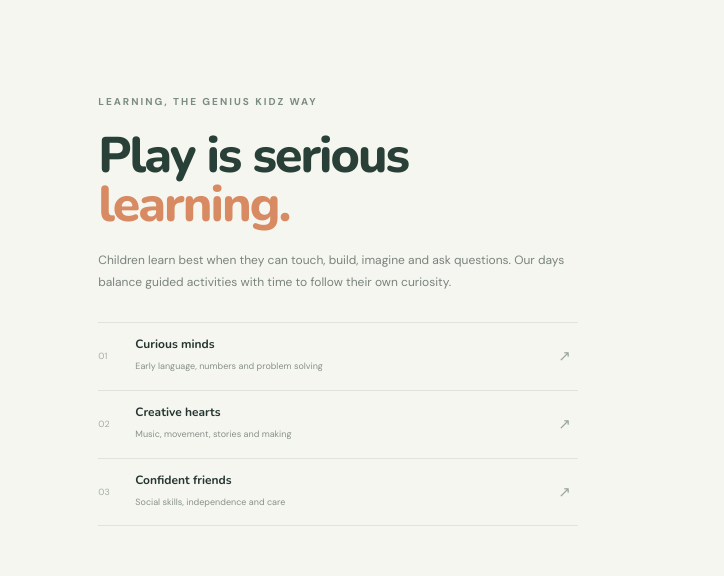
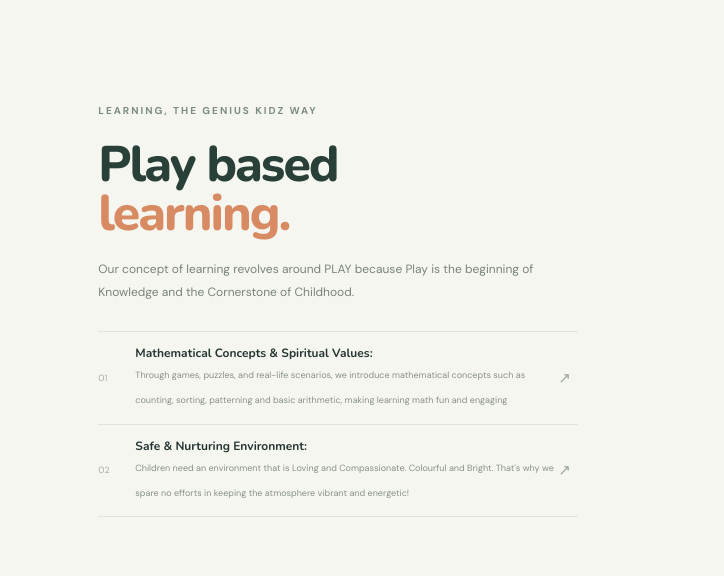
Before and after one commit to Dhanya423/SchoolWebsite, a plain HTML site: page index.html in a window 1280 px wide. Shown: the part 1640-2216 px from the top of the page, 556-1280 px from the left. Drawn offline with nearby package versions, Linux system fonts and the light colour scheme.

Commit message:
added school points

```diff
--- a/index.html
+++ b/index.html
@@ -92,7 +92,7 @@
           </article>
           <article class="value-card value-blue">
             <span class="value-icon">✿</span><span class="card-number">02</span>
-            <h3>Hygienic &amp; Friendly Atmosphere</h3>
+            <h3>Hygienic & Friendly Atmosphere</h3>
             <p>Clean classrooms, child-friendly spaces, and a warm welcome help every child feel safe and comfortable.</p>
           </article>
           <article class="value-card value-green">
@@ -135,22 +135,21 @@
         </div>
         <div class="approach-copy">
           <p class="eyebrow">Learning, the Genius Kidz way</p>
-          <h2>Play is serious<br><em>learning.</em></h2>
-          <p>Children learn best when they can touch, build, imagine and ask questions. Our days balance guided activities with time to follow their own curiosity.</p>
+          <h2>Play based<br><em>learning.</em></h2>
+          <p>Our concept of learning revolves around PLAY because Play is the beginning of Knowledge
+and the Cornerstone of Childhood.</p>
           <div class="learning-list">
             <div>
               <span>01</span>
-              <p><b>Curious minds</b><small>Early language, numbers and problem solving</small></p>
+              <p><b>Mathematical Concepts & Spiritual Values:</b><small>Through games, puzzles, and real-life scenarios, we introduce mathematical concepts
+such as counting, sorting, patterning and basic arithmetic, making learning math fun
+and engaging </small></p>
               <span>↗</span>
             </div>
             <div>
               <span>02</span>
-              <p><b>Creative hearts</b><small>Music, movement, stories and making</small></p>
-              <span>↗</span>
-            </div>
-            <div>
-              <span>03</span>
-              <p><b>Confident friends</b><small>Social skills, independence and care</small></p>
+              <p><b>Safe & Nurturing Environment:</b><small>Children need an environment that is Loving and Compassionate. Colourful and Bright.
+That's why we spare no efforts in keeping the atmosphere vibrant and energetic!</small></p>
               <span>↗</span>
             </div>
           </div>
@@ -243,7 +242,7 @@
           <div class="contact-details">
             <div>
               <span>✉</span>
-              <p><small>Email us</small><a href="mailto:hello@littlesteps.example">hello@littlesteps.example</a></p>
+              <p><small>Email us</small><a href="mailto:geniuskidzpreschool@gmail.com">geniuskidzpreschool@gmail.com</a></p>
             </div>
             <div>
               <span>⌖</span>
```
